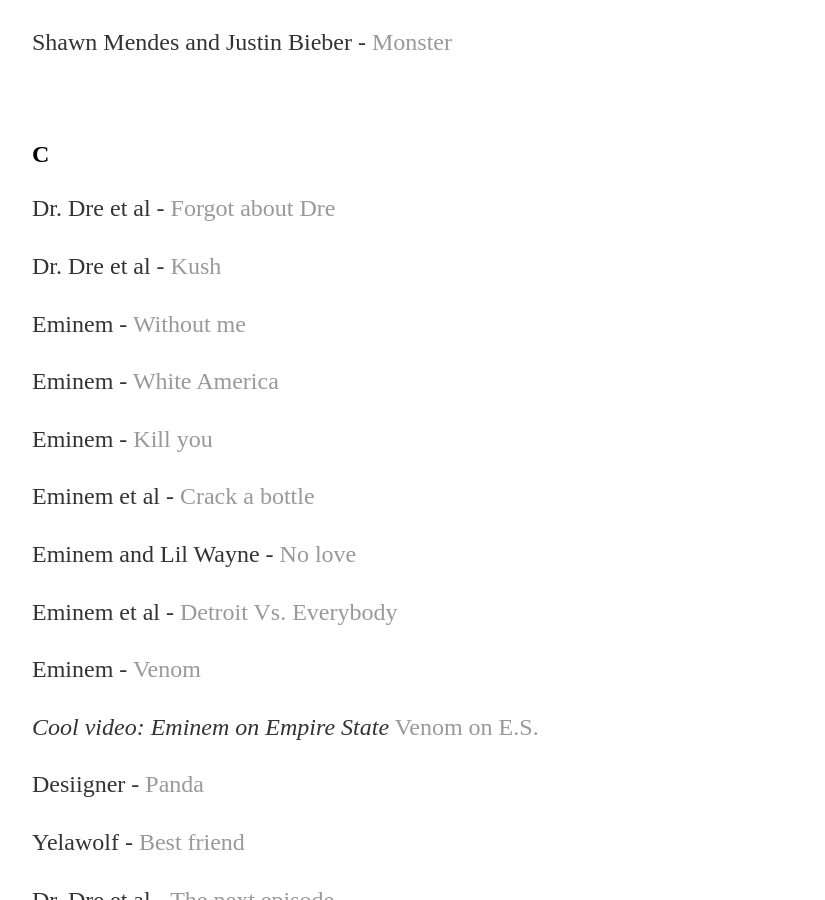
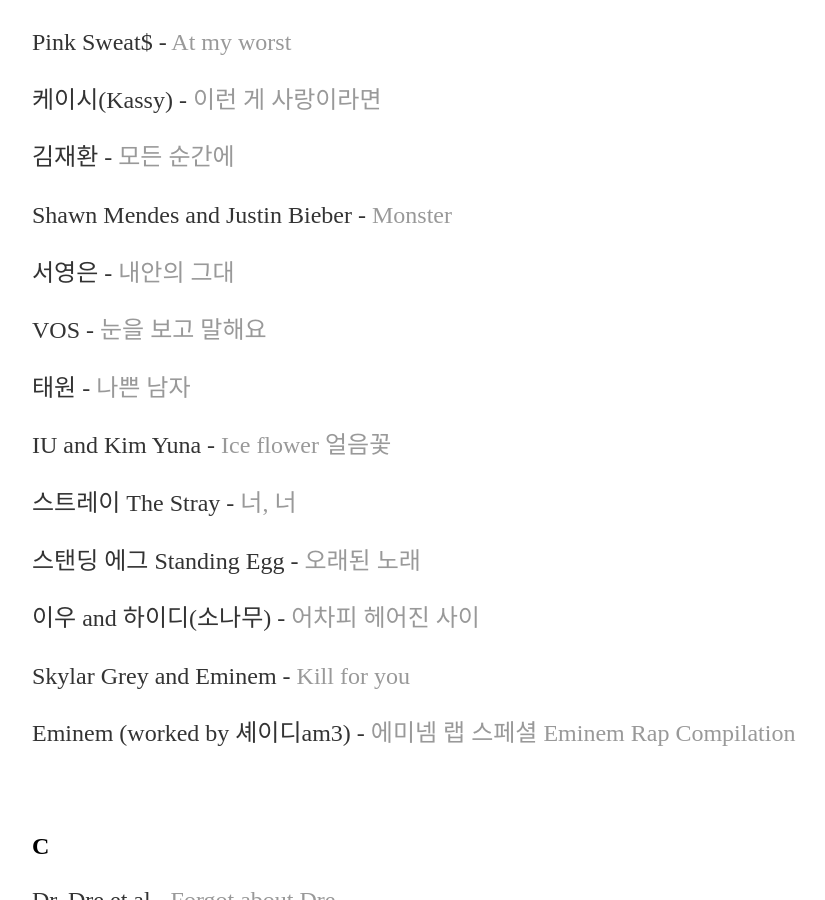
Before and after one commit to yjkweon24/yjkweon24.github.io, a Jekyll site: the page built from _posts/2018-10-23-songs-that-i-love.md, in a window 1280 px wide and 900 px high, scrolled down 4823 px. Shown: the whole window, without its empty margins (160-985 px from the left). Built offline with Jekyll 4.4.1, drawn with Linux system fonts in a browser that asks for light colours; some of the changed text lies outside the part shown.

Commit message:
last update before 2021...

```diff
--- a/_posts/2018-10-23-songs-that-i-love.md
+++ b/_posts/2018-10-23-songs-that-i-love.md
@@ -62,6 +62,12 @@
 정효빈 - [몇 번의 이별](https://www.youtube.com/watch?v=U_VKZTUlcNs)
 
 경서 - [밤하늘의 별을](https://www.youtube.com/watch?v=S_0me7vYyeU&ab_channel=CDMUSIC)
+
+김조한 Kim Jo Han - [사랑에 빠지고 싶다](https://www.youtube.com/watch?v=Nq6VTT-5u1M&ab_channel=LeeSang)
+
+Taeyeon - [가까이 Closer](https://www.youtube.com/watch?v=NurPNewqAYk&ab_channel=ColicoliHoney)
+
+박혜경 - [Rain](https://www.youtube.com/watch?v=E0C-tN9QJ3Q&ab_channel=pops8090)
 
 <br>
 
@@ -164,6 +170,24 @@
 김재환 - [모든 순간에](https://www.youtube.com/watch?v=tuMI9DfgUEI&ab_channel=Musicismylife)
 
 Shawn Mendes and Justin Bieber - [Monster](https://www.youtube.com/watch?v=MPbUaIZAaeA&ab_channel=ShawnMendesVEVO)
+
+서영은 - [내안의 그대](https://www.youtube.com/watch?v=A8lQyE25uyI&ab_channel=HANKOOKNORE)
+
+VOS - [눈을 보고 말해요](https://www.youtube.com/watch?v=Bko3bbbU2No&ab_channel=HANKOOKNORE)
+
+태원 - [나쁜 남자](https://www.youtube.com/watch?v=YXR40QGXesI&ab_channel=StoneMusicEntertainment)
+
+IU and Kim Yuna - [Ice flower 얼음꽃](https://www.youtube.com/watch?v=8fCksQtuVek&ab_channel=1theK%28%EC%9B%90%EB%8D%94%EC%BC%80%EC%9D%B4%29)
+
+스트레이 The Stray - [너, 너](https://www.youtube.com/watch?v=oXB2frhDZdk&ab_channel=Musicismylife)
+
+스탠딩 에그 Standing Egg - [오래된 노래](https://www.youtube.com/watch?v=H23rF-rlxD4&ab_channel=Musicismylife)
+
+이우 and 하이디(소나무) - [어차피 헤어진 사이](https://www.youtube.com/watch?v=gRCevdN8KX0&ab_channel=Musicismylife)
+
+Skylar Grey and Eminem - [Kill for you](https://www.youtube.com/watch?v=OFfJwXpRTgM&ab_channel=SkylarGreyVEVO)
+
+Eminem (worked by 셰이디am3) - [에미넴 랩 스페셜 Eminem Rap Compilation](https://www.youtube.com/watch?v=72-Nl3NnVhQ&ab_channel=%EC%85%B0%EC%9D%B4%EB%94%94am3)
 
 <br>
 
@@ -292,3 +316,7 @@
 케이시(Kassy) - [이 마음이 찾아오면](https://www.youtube.com/watch?v=VXBI1wt8XII&ab_channel=Hello%2CMyMusicPlayer)
 
 Eminem and Juice WRLD - [Godzilla](https://www.youtube.com/watch?v=r_0JjYUe5jo&ab_channel=LyricalLemonade)
+
+Ariana Grande - [Santa tell me](https://www.youtube.com/watch?v=jnXxxKZ57Tw&ab_channel=ArianaGrandeVevo)
+
+Camille (Cover by Stella Jang) - [Le Festin](https://www.youtube.com/watch?v=beamS4GZ5T8&ab_channel=stellajangtv)
```
